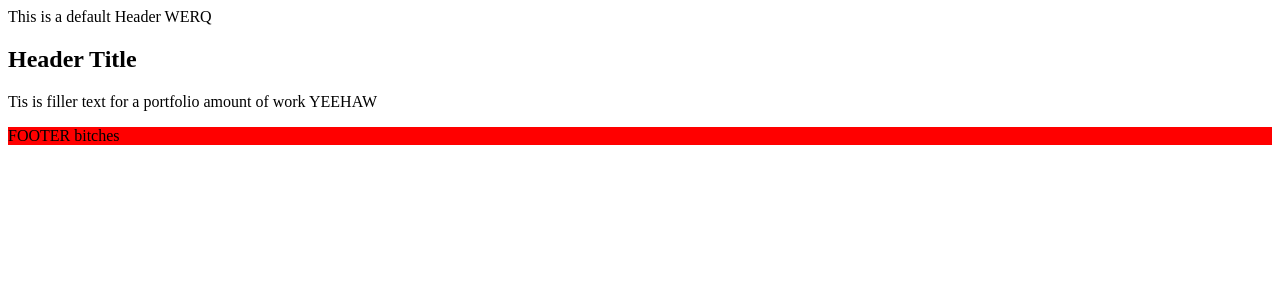
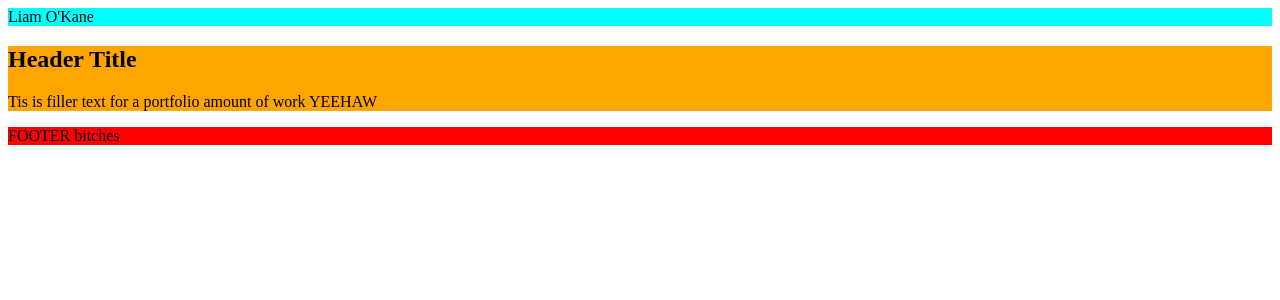
Before and after one commit to liamok19/React-Portfolio, a React (Create React App) app in the folder react-portfolio/: page / in a window 1280 px wide. Shown: the top 300 px of the page. Built offline with nearby package versions, Linux system fonts and the light colour scheme.

Commit message:
fixed spelling issue. Each container now has  basic colour

```diff
--- a/react-portfolio/src/components/Header.js
+++ b/react-portfolio/src/components/Header.js
@@ -2,7 +2,7 @@ import React from 'react';
 import '../styles/Header.css';
 
 const styles = {
-    const:{
+    card:{
         background: 'cyan'
     },
 }
@@ -12,7 +12,7 @@ export default function Header() {
         <header
         style ={styles.card}
         className="header">
-            This is a default Header WERQ
+            Liam O'Kane
         </header>
     )
 }
--- a/react-portfolio/src/components/Section.js
+++ b/react-portfolio/src/components/Section.js
@@ -3,17 +3,17 @@ import '../styles/Section.css';
 
 const styles = {
     card:{
-        backgroun: 'lavender',
+        background: 'orange',
     },
 }
 
 export default function Section(){
     return(
-        <section style={styles.card}>
+        <div style={styles.card}>
             <h2>Header Title</h2>
             <p>
                 Tis is filler text for a portfolio amount of work YEEHAW
             </p>
-        </section>
+        </div>
     )
 }
```
